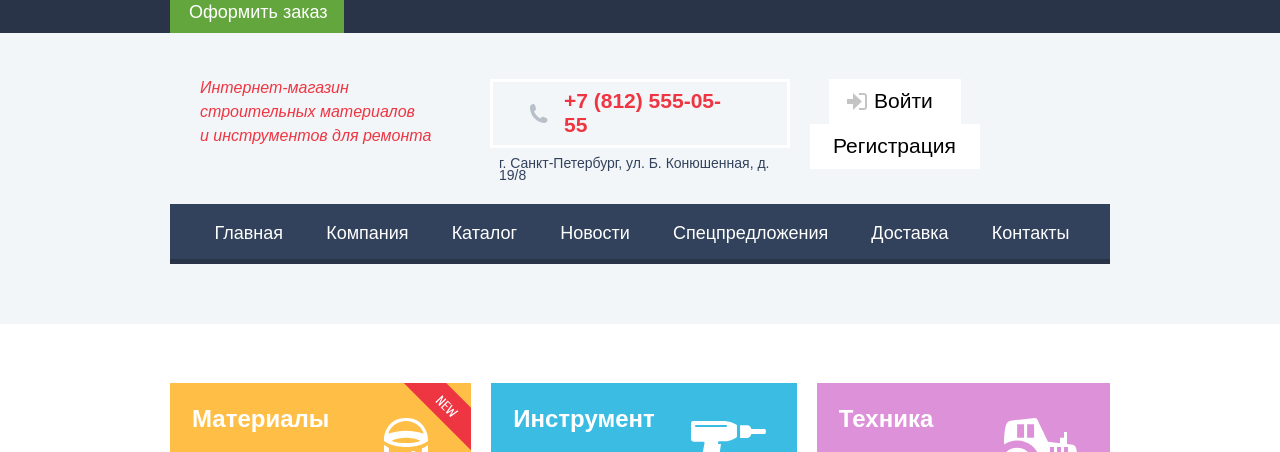
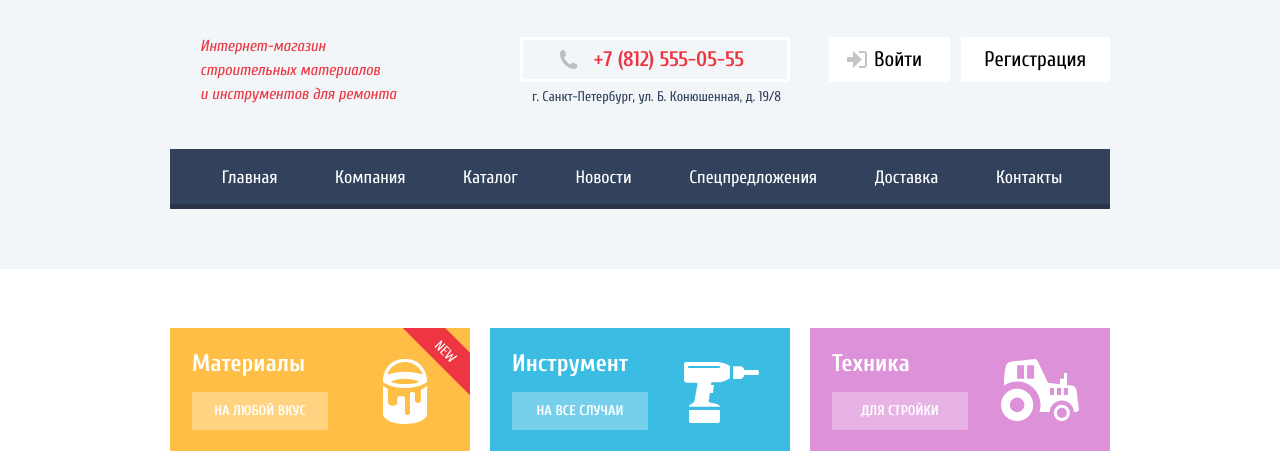
Before and after one commit to NemtsevK/technomart, a plain HTML site: page index.html in a window 1280 px wide. Shown: the part 51-503 px from the top of the page. Drawn offline with Linux system fonts and the light colour scheme; a script that the page names is missing.

Commit message:
Изменение шрифтов

```diff
--- a/css/style.css
+++ b/css/style.css
@@ -1,3 +1,43 @@
+@font-face {
+  font-family: "Cuprum";
+  src: url("../fonts/cuprum-regular.woff2") format("woff2");
+  font-weight: 400;
+  font-style: normal;
+  font-display: swap;
+}
+
+@font-face {
+  font-family: "Cuprum";
+  src: url("../fonts/cuprum-italic.woff2") format("woff2");
+  font-weight: 400;
+  font-style: italic;
+  font-display: swap;
+}
+
+@font-face {
+  font-family: "Cuprum";
+  src: url("../fonts/cuprum-bold.woff2") format("woff2");
+  font-weight: 700;
+  font-style: normal;
+  font-display: swap;
+}
+
+@font-face {
+  font-family: "PT Sans";
+  src: url("../fonts/pt-sans-regular.woff2") format("woff2");
+  font-weight: 400;
+  font-style: normal;
+  font-display: swap;
+}
+
+@font-face {
+  font-family: "PT Sans";
+  src: url("../fonts/pt-sans-bold.woff2") format("woff2");
+  font-weight: 700;
+  font-style: normal;
+  font-display: swap;
+}
+
 :root {
   --clear-background: #FFF;
   --light-background: #F1F5F7;
--- a/index.html
+++ b/index.html
@@ -2,12 +2,17 @@
 <html class="page" lang="ru">
 <head>
   <meta charset="utf-8">
-  <title>HTML Academy: Техномарт</title>
+  <meta name="viewport" content="width=device-width, initial-scale=1.0">
+  <title>Техномарт</title>
   <link rel="icon" href="favicon.ico">
   <link rel="icon" href="images/favicons/icon.svg" type="image/svg+xml">
   <link rel="apple-touch-icon" href="images/favicons/apple.png">
   <link rel="manifest" href="manifest.webmanifest">
+  <link rel="preload" href="fonts/cuprum-regular.woff2" type="font/woff2" as="font" crossorigin="anonymous">
+  <link rel="preload" href="fonts/cuprum-italic.woff2" type="font/woff2" as="font" crossorigin="anonymous">
+  <link rel="preload" href="fonts/cuprum-bold.woff2" type="font/woff2" as="font" crossorigin="anonymous">
   <link rel="preload" href="fonts/pt-sans-regular.woff2" type="font/woff2" as="font" crossorigin="anonymous">
+  <link rel="preload" href="fonts/pt-sans-bold.woff2" type="font/woff2" as="font" crossorigin="anonymous">
   <link href="css/style.css" rel="stylesheet">
 </head>
 <body class="page-body">
@@ -298,21 +303,21 @@
       <p class="footer-copyright">© 2010–2024 Компания &#171;Техномарт&#187; Все права защищены</p>
       <ul class="footer-social">
         <li>
-          <a class="social-button" href="vk.com" aria-label="Наша группа ВКонтакте">
+          <a class="social-button" href="#" aria-label="Наша группа ВКонтакте">
             <svg width="27" height="16" viewBox="0 0 128 76">
               <path d="M125,5.15c.89-3,0-5.15-4.23-5.15h-14a6,6,0,0,0-6.09,4S93.59,21.31,83.5,32.59c-3.26,3.26-4.74,4.3-6.52,4.3-.89,0-2.18-1-2.18-4V5.15c0-3.56-1-5.15-4-5.15h-22a3.37,3.37,0,0,0-3.56,3.22c0,3.37,5,4.15,5.56,13.64V37.48c0,4.52-.82,5.34-2.6,5.34-4.74,0-16.29-17.43-23.13-37.38C23.72,1.57,22.38,0,18.8,0H4.8C.8,0,0,1.88,0,4c0,3.71,4.75,22.1,22.1,46.42C33.67,67,50,76,64.8,76c8.9,0,10-2,10-5.45V58c0-4,.84-4.8,3.66-4.8,2.08,0,5.64,1,13.94,9C101.9,71.74,103.46,76,108.8,76h14c4,0,6-2,4.85-6s-5.8-9.64-11.81-16.4c-3.27-3.86-8.16-8-9.64-10.09-2.08-2.67-1.49-3.86,0-6.23,0,0,17-24,18.83-32.18Z" fill="#fff"/>
             </svg>
           </a>
         </li>
         <li>
-          <a class="social-button" href="facebook.com" aria-label="Наша группа в Facebook">
+          <a class="social-button" href="#" aria-label="Наша группа в Facebook">
             <svg width="19" height="22" viewBox="0 0 10.15 21.74">
               <path d="M3.34 1.12A4.77 4.77 0 0 1 6.53 0h3.61v3.81H7.81a1.07 1.07 0 0 0-1.09.83v2.55h3.42c-.08 1.23-.24 2.45-.41 3.67h-3v10.87H2.21V10.86H0V7.21h2.19V3.66a3.83 3.83 0 0 1 1.15-2.54z" fill="#fff"/>
             </svg>
           </a>
         </li>
         <li>
-          <a class="social-button" href="instagram.com" aria-label="Наш канал в Инстаграм">
+          <a class="social-button" href="#" aria-label="Наш канал в Инстаграм">
             <svg width="20" height="20" viewBox="0 0 20 20">
               <path d="M18 0H2a2 2 0 0 0-2 2v16a2 2 0 0 0 2 2h16a2 2 0 0 0 2-2V2a2 2 0 0 0-2-2zm-8 6a4 4 0 1 1-4 4 4 4 0 0 1 4-4zM2.5 18a.47.47 0 0 1-.5-.5V9h2.1a3.4 3.4 0 0 0-.1 1 6 6 0 1 0 12 0 3.4 3.4 0 0 0-.1-1H18v8.5a.47.47 0 0 1-.5.5zM18 4.5a.47.47 0 0 1-.5.5h-2a.47.47 0 0 1-.5-.5v-2a.47.47 0 0 1 .5-.5h2a.47.47 0 0 1 .5.5z" fill="#fff"/>
             </svg>
```
Also changed, not shown: blank.html (+9 -4 lines), catalog.html (+9 -4 lines), fonts/cuprum-bold.woff2 (added), fonts/cuprum-italic.woff2 (added), fonts/cuprum-regular.woff2 (added), fonts/fira-sans-bold.woff2 (deleted), fonts/pt-sans-regular-italic.woff2 (deleted).
